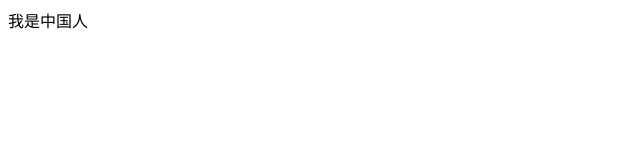
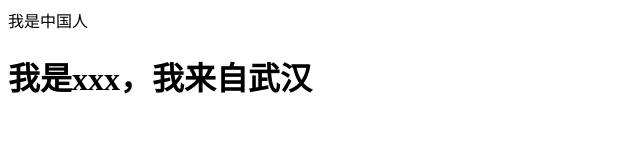
Before and after one commit to zhangcong911229/test02, a plain HTML site: page index.html in a window 1280 px wide. Shown: the whole page, without its empty margins (0-640 px from the left). Drawn offline with Linux system fonts and the light colour scheme.

Commit message:
添加了一行自我介绍

```diff
--- a/index.html
+++ b/index.html
@@ -5,5 +5,6 @@
     </head>
     <body>
         <div>我是中国人</div>
+        <h1>我是xxx，我来自武汉</h1>
     </body>
 </html>
```
